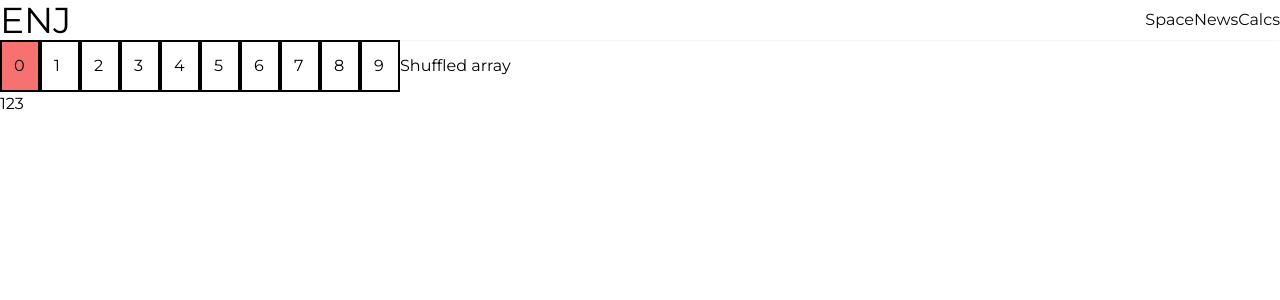
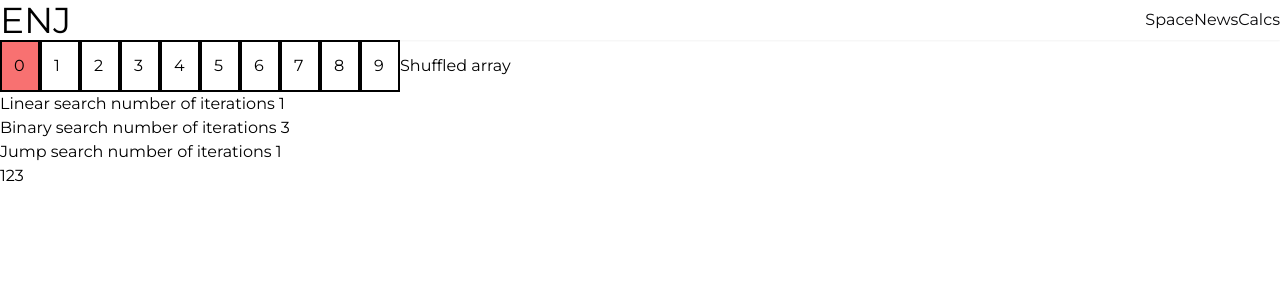
Before and after one commit to EnjSadman/webportal, a Next.js app: page /calcs/searchMethods in a window 1280 px wide. Shown: the top 300 px of the page. Built offline with nearby package versions, Linux system fonts and the light colour scheme.

Commit message:
added few search functions

```diff
--- a/app/calcs/searchMethods/page.tsx
+++ b/app/calcs/searchMethods/page.tsx
@@ -1,6 +1,10 @@
 "use client"
 
+import { SearchBlock } from "@/app/components/Blocks/SearchBlock";
 import { randomizeArrayPositions } from "@/app/lib/functions/math/randomizeArrayPositions";
+import { binarySearch } from "@/app/lib/functions/search/BinarySearch";
+import { jumpSearch } from "@/app/lib/functions/search/jumpSearch";
+import { linearSearch } from "@/app/lib/functions/search/linearSearch";
 import { useState } from "react";
 
 const BASE_ARRAY_SIZE = 10;
@@ -45,7 +49,27 @@ export default function SearchMethods() {
         </button>
       </div>
       <div>
-
+        <SearchBlock
+          name={"Linear search"}
+          arr={exampleArray}
+          arrayIsShuffled={shuffledArray}
+          worksWithShuffled={true}
+          searchedElement={selectedElement}
+          func={linearSearch} />
+        <SearchBlock
+          name={"Binary search"}
+          arr={exampleArray}
+          arrayIsShuffled={shuffledArray}
+          worksWithShuffled={false}
+          searchedElement={selectedElement}
+          func={binarySearch} />
+        <SearchBlock
+          name={"Jump search"}
+          arr={exampleArray}
+          arrayIsShuffled={shuffledArray}
+          worksWithShuffled={false}
+          searchedElement={selectedElement}
+          func={jumpSearch} />
       </div>
     </div>
   )
--- a/app/components/Blocks/SearchBlock.tsx
+++ b/app/components/Blocks/SearchBlock.tsx
@@ -1,23 +1,26 @@
 "use client"
+
+import { SEARCH_FUNCTION_PROPS } from "@/app/utils/types";
+import { useState } from "react";
 
 interface Props {
   name: string,
-  array: number[],
+  arr: number[],
   searchedElement: number,
-  func: (arg : number[], element: number) => number
+  arrayIsShuffled: boolean,
+  worksWithShuffled: boolean,
+  func: ({arr, searchedElement} : SEARCH_FUNCTION_PROPS) => number
 }
 
-export function SearchBlock({name, array,searchedElement, func} : Props) {
+export function SearchBlock({name, arr, arrayIsShuffled, worksWithShuffled, searchedElement, func} : Props) {
   return(
     <div>
-      {`${name}`}
-      <button
-        onClick={() => {
-          func(array, searchedElement)
-        }}
-      >
-        Check how much iteration it takes
-      </button>
+      {
+      (arrayIsShuffled)
+        ? (worksWithShuffled) && `${name} number of iterations ${func({arr, searchedElement})}`
+        : `${name} number of iterations ${func({arr, searchedElement})}`
+      }
+
     </div>
   )
 }
--- /dev/null
+++ b/app/lib/functions/search/BinarySearch.ts
@@ -0,0 +1,25 @@
+"use client"
+
+import { SEARCH_FUNCTION_PROPS } from "@/app/utils/types";
+
+export function binarySearch({arr, searchedElement} : SEARCH_FUNCTION_PROPS) {
+    let low = 0;
+    let high = arr.length - 1;
+    let mid;
+    let i = 0;
+    while (high >= low) {
+        i++;
+        mid = low + Math.floor((high - low) / 2);
+
+        if (mid == searchedElement)
+            return i;
+
+        if (mid > searchedElement)
+            high = mid - 1;
+
+        else
+            low = mid + 1;
+    }
+
+    return -1;
+}
--- /dev/null
+++ b/app/lib/functions/search/jumpSearch.ts
@@ -0,0 +1,7 @@
+"use client"
+
+import { SEARCH_FUNCTION_PROPS } from "@/app/utils/types";
+
+export function jumpSearch({arr, searchedElement} : SEARCH_FUNCTION_PROPS) {
+  return 1
+}
--- /dev/null
+++ b/app/lib/functions/search/linearSearch.ts
@@ -0,0 +1,13 @@
+"use client"
+
+import { SEARCH_FUNCTION_PROPS } from "@/app/utils/types";
+
+export function linearSearch({arr, searchedElement} : SEARCH_FUNCTION_PROPS) {
+  for (let i = 0; i < arr.length; i++) {
+    if (i === searchedElement) {
+      return i + 1
+    }
+  }
+
+  return 0;
+}
--- a/app/utils/types.ts
+++ b/app/utils/types.ts
@@ -5,3 +5,8 @@ export type API_CALL = {
   method: API_CALL_METHOD;
   params: string;
 };
+
+export type SEARCH_FUNCTION_PROPS = {
+  arr: number[];
+  searchedElement: number;
+}
--- a/package.json
+++ b/package.json
@@ -10,6 +10,7 @@
     "test": "jest"
   },
   "dependencies": {
+    "lint-staged": "^15.2.10",
     "next": "14.2.8",
     "react": "^18",
     "react-dom": "^18",
```
Also changed, not shown: 1 other file (tests, documents, lock files or other folders).
